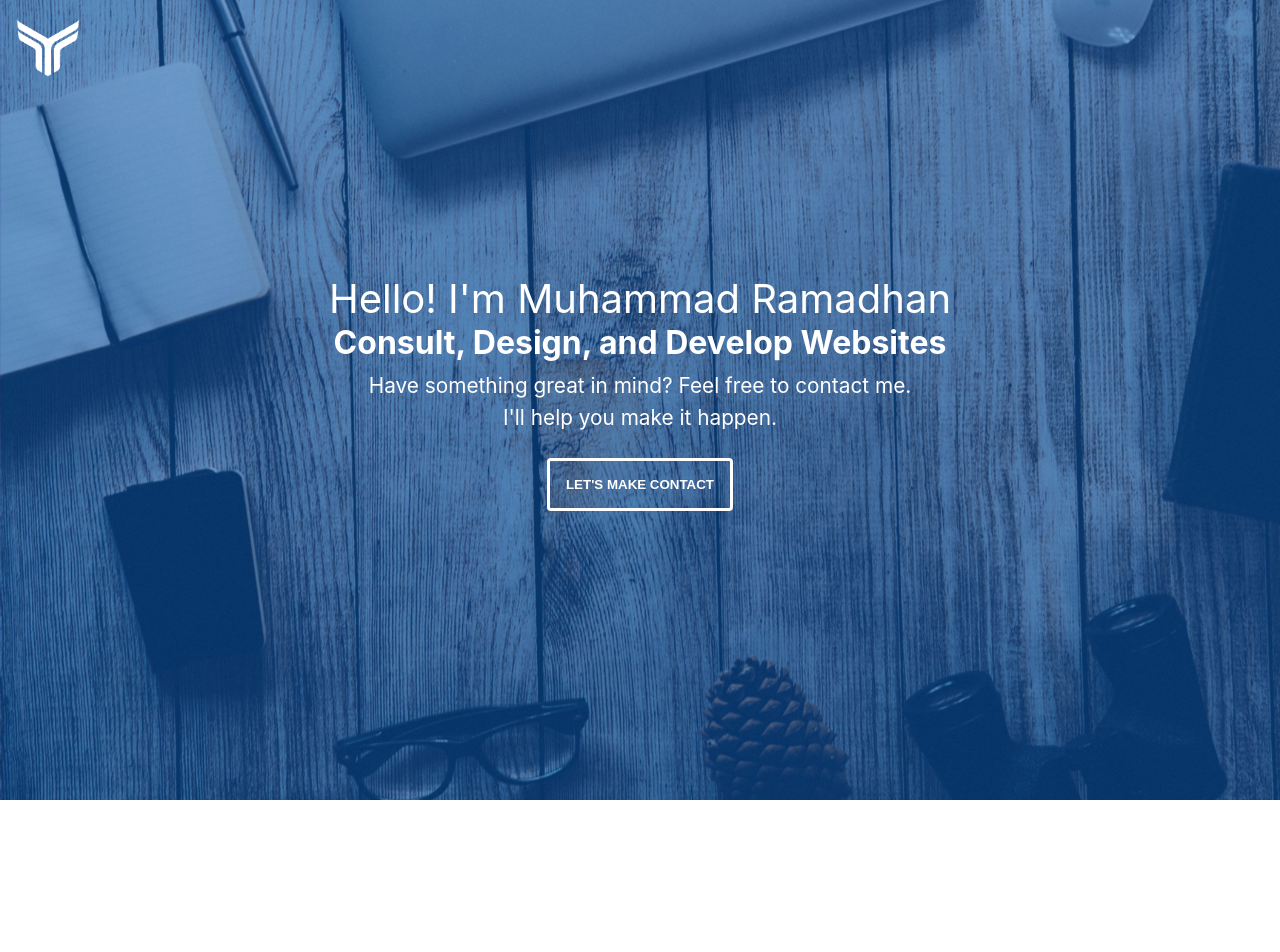
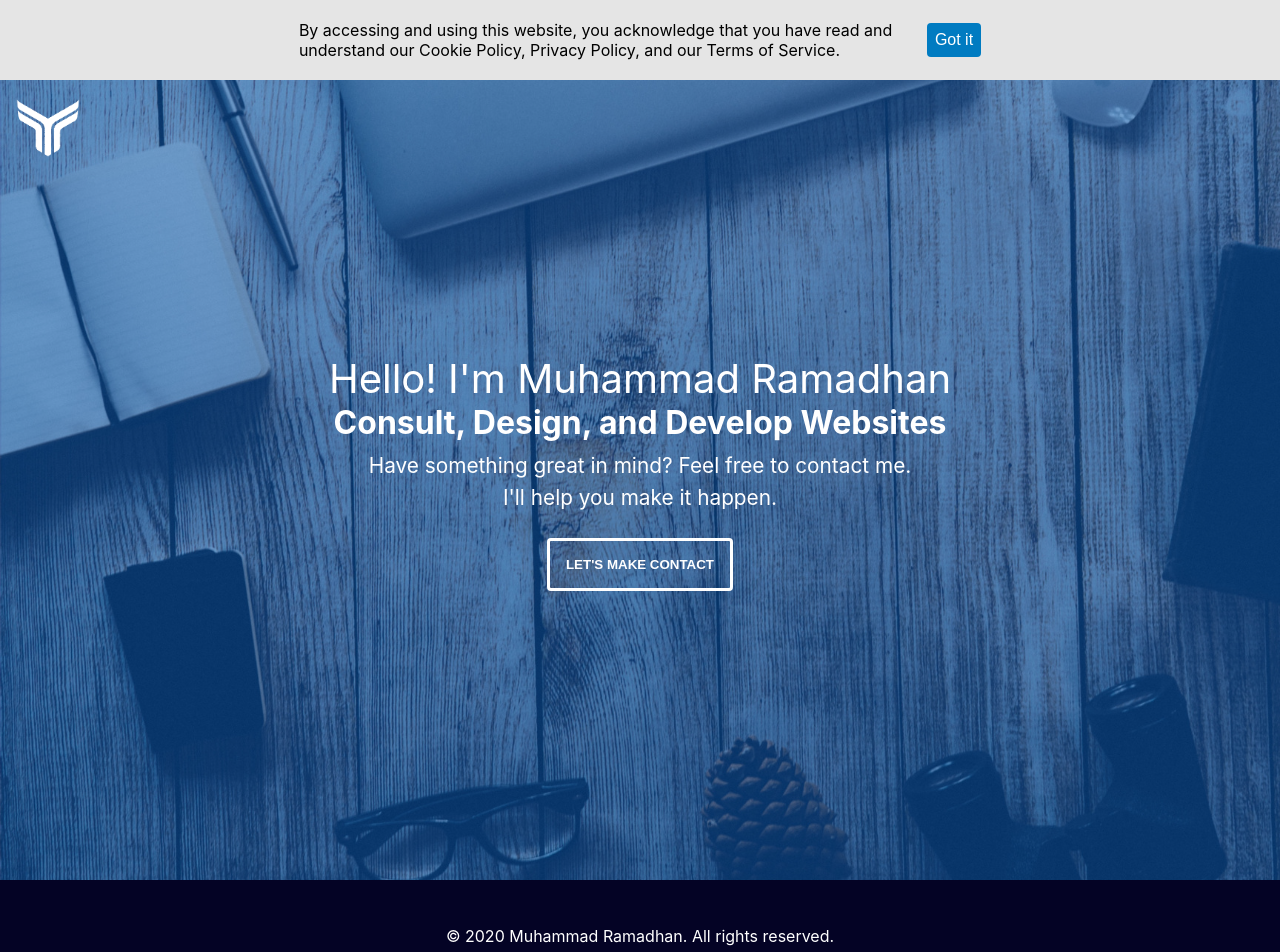
Before and after one commit to ram-a-dhan/cermati-challenge, a React (Create React App) app: page / in a window 1280 px wide. Shown: the top 952 px of the page. Before the commit the page ends 800 px from the top, so only its background shows below. Built offline with nearby package versions, Linux system fonts and the light colour scheme.

Commit message:
footer & notification done;

```diff
--- a/src/components/Footer.css
+++ b/src/components/Footer.css
@@ -0,0 +1,37 @@
+@media (min-width: 961px) {
+  .copyright {
+    font-size: 1rem;
+  }
+}
+
+@media (min-width: 480px) and (max-width: 960px) {
+  .copyright {
+    font-size: 0.9rem;
+  }
+}
+
+@media (max-width: 479px) {
+  .copyright {
+    font-size: 0.75rem;
+  }
+}
+
+
+.Footer {
+  width: 100%;
+  height: 7rem;
+  background-color: #040325;
+  display: flex;
+  flex-flow: column nowrap;
+  justify-content: center;
+  align-items: center;
+}
+
+.copyright {
+  text-align: center;
+  color: white;
+}
+
+.copyright span {
+  white-space: nowrap;
+}
--- a/src/components/Footer.js
+++ b/src/components/Footer.js
@@ -4,7 +4,7 @@ import './Footer.css';
 export default function Footer() {
   return (
     <div className="Footer">
-
+      <div className="copyright"><span>&copy; 2020 Muhammad Ramadhan.</span> <span>All rights reserved.</span></div>
     </div>
   )
 }
--- /dev/null
+++ b/src/components/Notification.css
@@ -0,0 +1,62 @@
+@media (min-width: 961px) {
+  .NotifBox p {
+    font-size: 1rem;
+  }
+}
+
+@media (min-width: 480px) and (max-width: 960px) {
+  .NotifBox p {
+    font-size: 0.9rem;
+  }
+}
+
+@media (max-width: 479px) {
+  .NotifBox p {
+    font-size: 0.75rem;
+  }
+}
+
+
+.Notification {
+  width: 100%;
+  min-height: 5rem;
+  background-color: #e5e5e5;
+  display: flex;
+  flex-flow: column nowrap;
+  justify-content: center;
+  align-items: center;
+}
+
+.NotifBox {
+  max-width: 720px;
+  height: 100%;
+  display: flex;
+  flex-flow: row wrap;
+  justify-content: center;
+  align-items: center;
+}
+
+.NotifBox p {
+  width: 85%;
+}
+
+.NotifBox button {
+  background-color: #007BC1;
+  color: white;
+  border: 0px;
+  border-radius: 0.25rem;
+  font-size: 1rem;
+  padding: 0.5rem;
+}
+
+.NotifBox button:hover {
+  background-color: #00457A;
+}
+
+.NotifBox button:active {
+  background-color: #007BC1;
+}
+
+.NotifBox p, .NotifBox button {
+  margin: 0.5rem;
+}
--- /dev/null
+++ b/src/components/Notification.js
@@ -0,0 +1,20 @@
+import React from 'react';
+import './Notification.css';
+
+export default function Notification() {
+  return (
+    <div className="Notification">
+      <div className="NotifBox">
+        <p>
+          By accessing and using this website,
+          you acknowledge that you have read and
+          understand our Cookie Policy, Privacy Policy,
+          and our Terms of Service.
+        </p>
+        <button>
+          Got it
+        </button>
+      </div>
+    </div>
+  )
+}
--- a/src/views/Home.js
+++ b/src/views/Home.js
@@ -1,4 +1,5 @@
 import React from 'react';
+import Notification from '../components/Notification';
 import Header from '../components/Header';
 import Highlights from '../components/Highlights';
 import Footer from '../components/Footer';
@@ -6,6 +7,7 @@ import Footer from '../components/Footer';
 export default function Home() {
   return (
     <div className="Home">
+      <Notification />
       <Header />
       <Highlights />
       <Footer />
```
